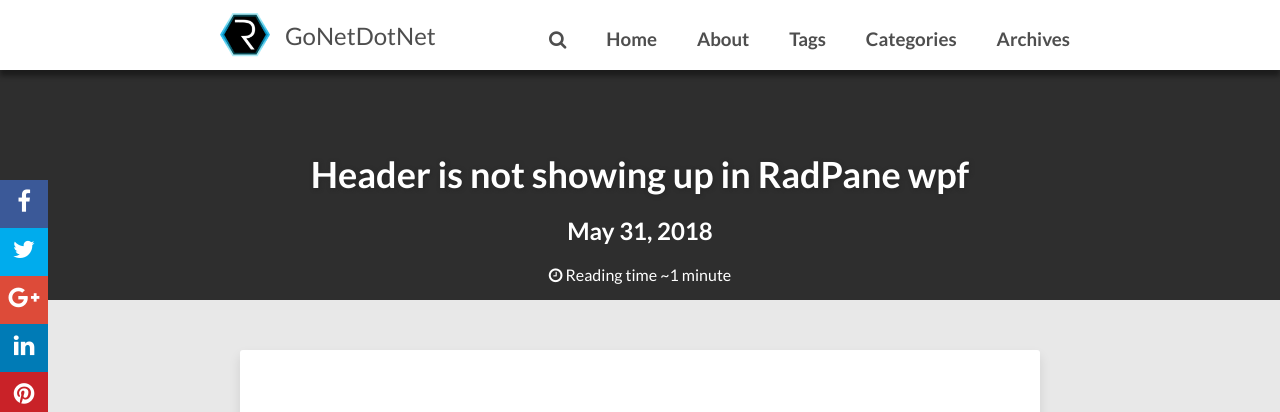
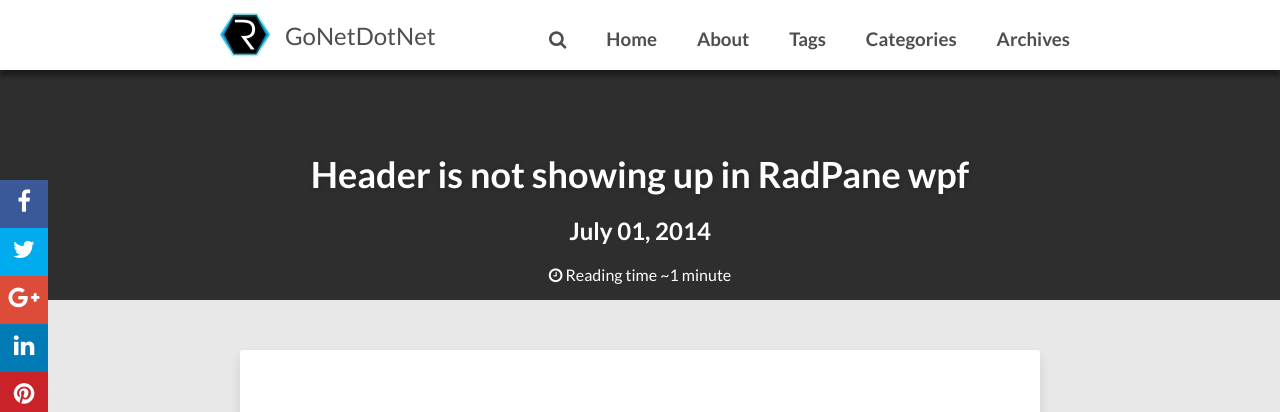
Before and after one commit to libish-jacob/Blog, a Jekyll site: the page built from _posts/2018-05-31-header-is-not-showing-up-in-radpane-wpf.md, in a window 1280 px wide and 900 px high. Shown: the top 412 px of the window. Built offline with Jekyll 4.4.1, drawn with Linux system fonts in a browser that asks for light colours; nearby versions of some CDN libraries; comment, search, counter and statistics services are not loaded; some of the changed lines change nothing that is shown.

Commit message:
Update 2018-05-31-header-is-not-showing-up-in-radpane-wpf.md

```diff
--- a/_posts/2018-05-31-header-is-not-showing-up-in-radpane-wpf.md
+++ b/_posts/2018-05-31-header-is-not-showing-up-in-radpane-wpf.md
@@ -12,6 +12,7 @@ tags:
   - WPF
 categories:
   - UI Controls
+date: '2014-06-31 13:43 +0530'
 ---
 ## Introduction
   RadPane in telerik controls can show a header. We normally use the Header property to set the header for RadPane. This works most of the time. But in some scenarios, say for example when we use nested RadPane, this kind of usage doesn't seem to work. The header suddenly disappears. This is a know issue in telerik.
```
